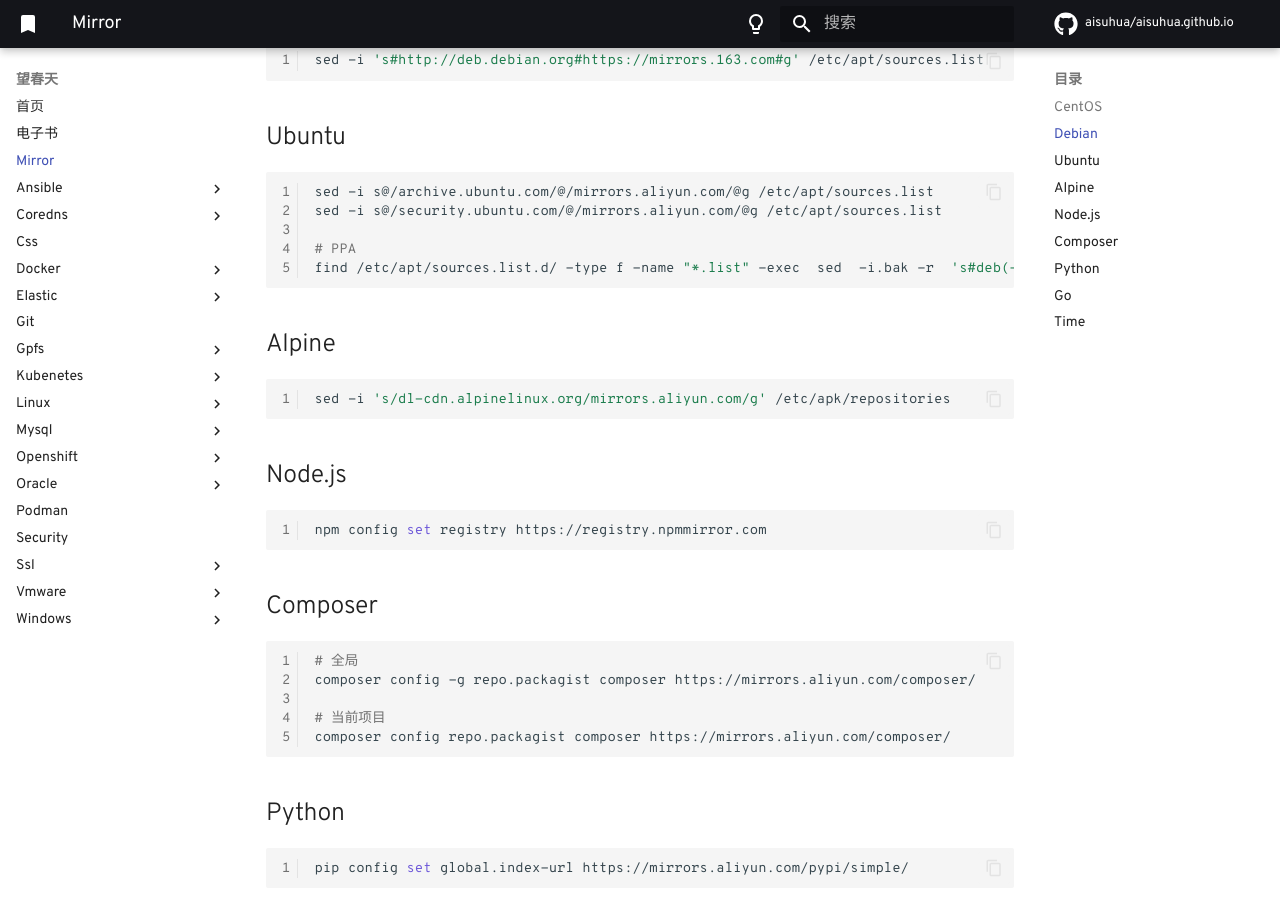
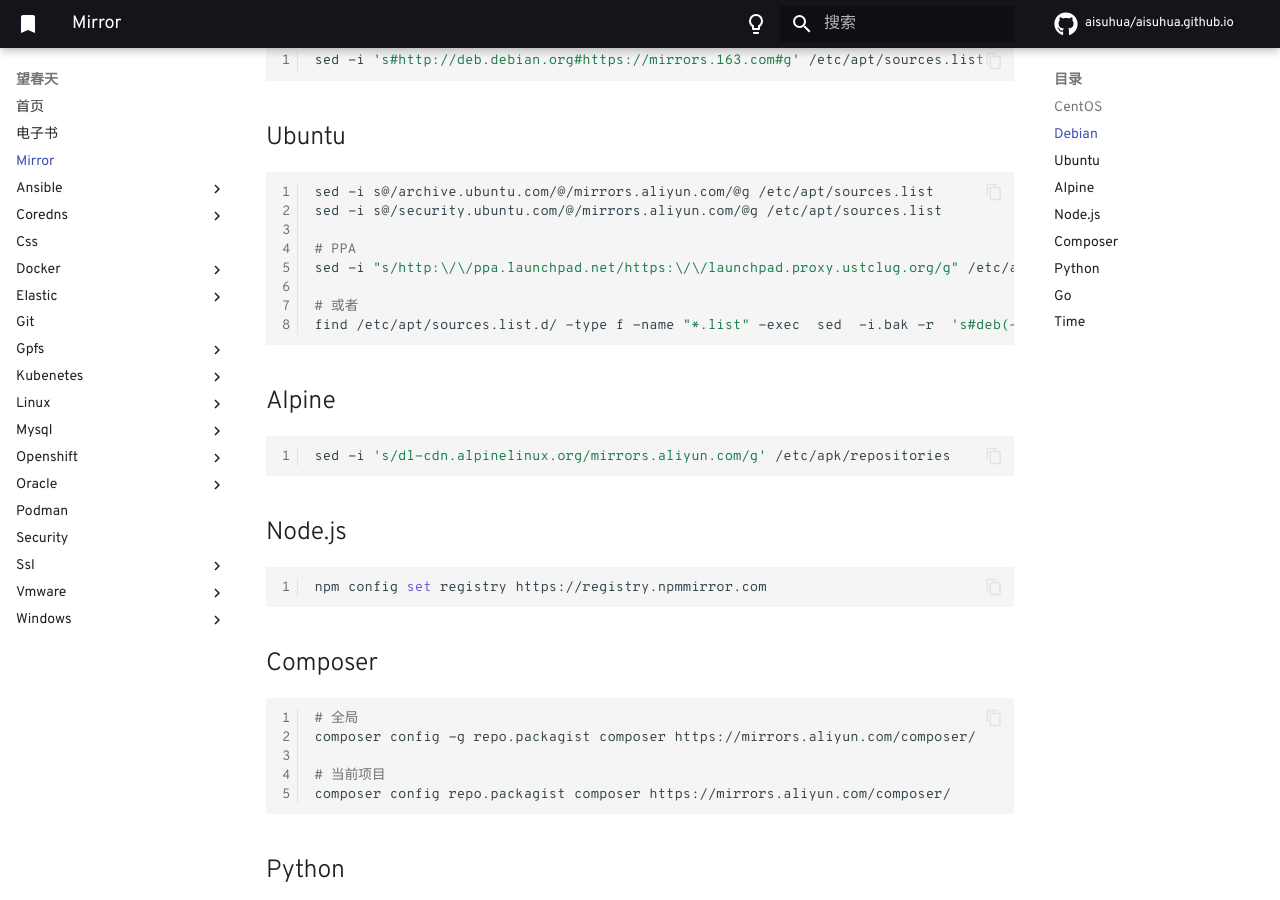
Before and after one commit to aisuhua/aisuhua.github.io, an MkDocs documentation site: the page built from docs/mirror.md, in a window 1280 px wide and 900 px high, scrolled down 843 px. Built offline with MkDocs 1.6.1 and Material for MkDocs 9.7.7, drawn with Linux system fonts in a browser that asks for light colours; comment, search, counter and statistics services are not loaded.

Commit message:
tshark.md links.md

````diff
--- a/docs/mirror.md
+++ b/docs/mirror.md
@@ -45,6 +45,9 @@
 sed -i s@/security.ubuntu.com/@/mirrors.aliyun.com/@g /etc/apt/sources.list
 
 # PPA
+sed -i "s/http:\/\/ppa.launchpad.net/https:\/\/launchpad.proxy.ustclug.org/g" /etc/apt/sources.list.d/*.list
+
+# 或者
 find /etc/apt/sources.list.d/ -type f -name "*.list" -exec  sed  -i.bak -r  's#deb(-src)?\s*http(s)?://ppa.launchpad.net#deb\1 https\2://launchpad.proxy.ustclug.org#ig' {} \;
 ```
 
````
